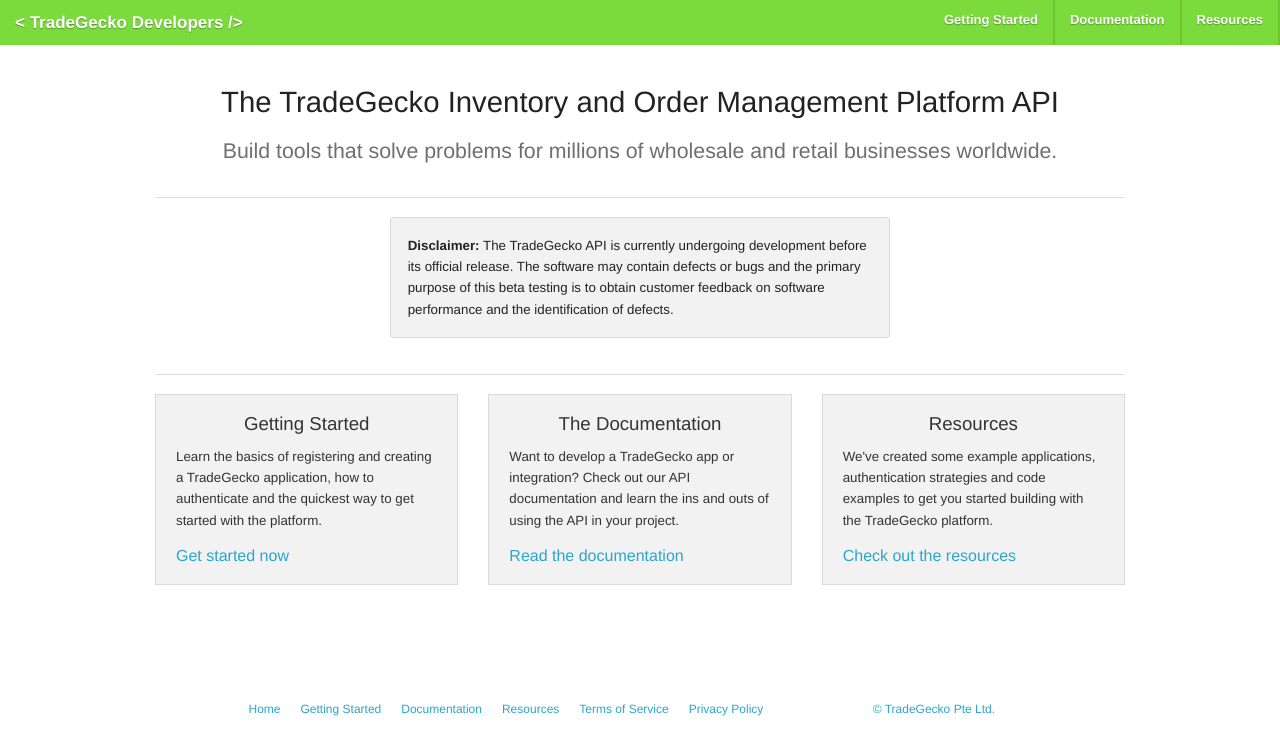
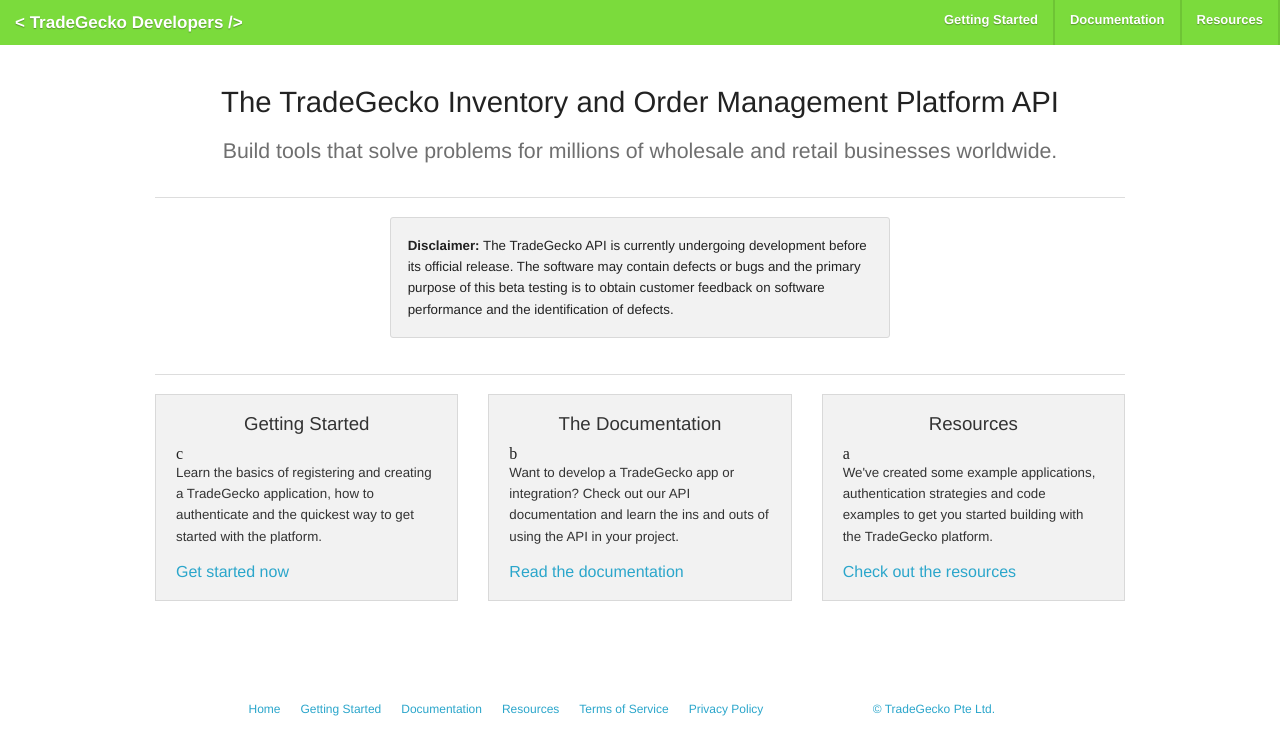
Before and after one commit to tradegecko/docs_old, a Jekyll site: the page built from index.html, in a window 1280 px wide. Shown: the top 755 px of the page. Built offline with Jekyll 4.4.1, drawn with Linux system fonts in a browser that asks for light colours; some web fonts are replaced; Markdown is read by kramdown in place of the engine named in the settings; the list of posts is cut into pages by our own code.

Commit message:
addded fonts

```diff
--- a/_layouts/default.html
+++ b/_layouts/default.html
@@ -17,6 +17,8 @@
 
         <!-- Custom CSS -->
         <link rel="stylesheet" href="/css/custom.css">
+
+        <link href="//get.pictos.cc/fonts/4361/5" rel="stylesheet" type="text/css">
     </head>
     <body>
 
@@ -65,7 +67,7 @@
             <li><a target="_blank" href="http://tradegecko.com/terms">Terms of Service</a></li>
             <li><a target="_blank" href="http://tradegecko.com/privacy">Privacy Policy</a></li>
             <li class="right"><a target="_blank" href="http://tradegecko.com">&copy; TradeGecko Pte Ltd.</a></li>
-          <p></p>
+          </ul>
         </div>
       </footer>
 
--- a/css/custom.css
+++ b/css/custom.css
@@ -116,3 +116,8 @@
 #footer ul li a:hover {
   text-decoration: underline;
 }
+
+.icon {
+  font-family: 'Pictos Custom' !important;
+  -webkit-font-smoothing: antialiased;
+}
--- a/index.html
+++ b/index.html
@@ -22,6 +22,7 @@
   <div class="large-4 columns">
     <section class="panel">
       <h3 class="text-center">Getting Started</h3>
+      <span class="icon">c</span>
       <p>Learn the basics of registering and creating a TradeGecko application, how to authenticate and the quickest way to get started with the platform.</p>
       <a href="/getting-started">Get started now</a>
     </section>
@@ -29,6 +30,8 @@
   <div class="large-4 columns">
     <section class="panel">
      <h3 class="text-center">The Documentation</h3>
+      <span class="icon">b</span>
+
      <p>Want to develop a TradeGecko app or integration? Check out our API documentation and learn the ins and outs of using the API in your project.</p>
      <a href="/documentation">Read the documentation</a>
    </section>
@@ -36,6 +39,8 @@
   <div class="large-4 columns">
     <section class="panel">
       <h3 class="text-center">Resources</h3>
+      <span class="icon">a</span>
+
       <p>We've created some example applications, authentication strategies and code examples to get you started building with the TradeGecko platform.</p>
       <a href="/resources">Check out the resources</a>
     </section>
```
Also changed, not shown: 1 other file.
